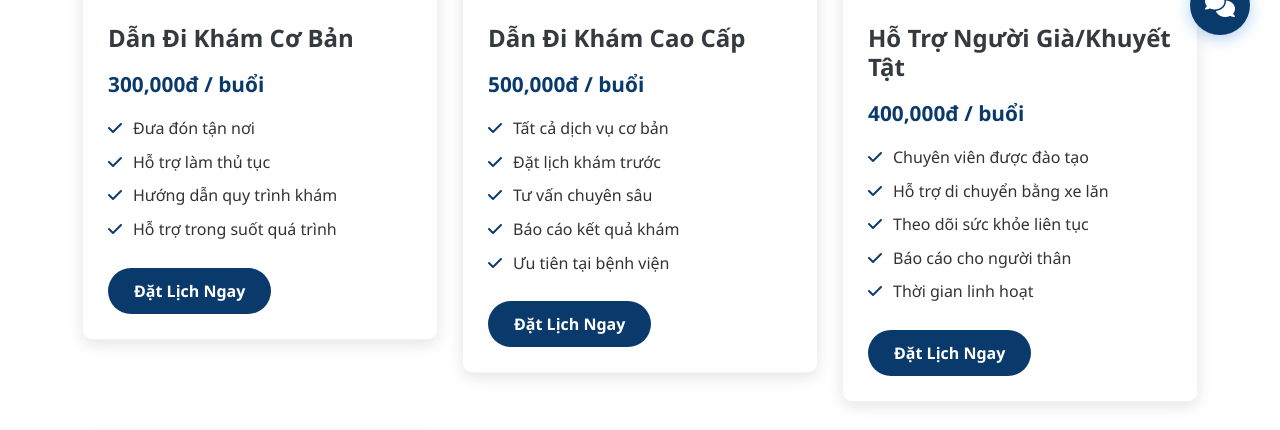
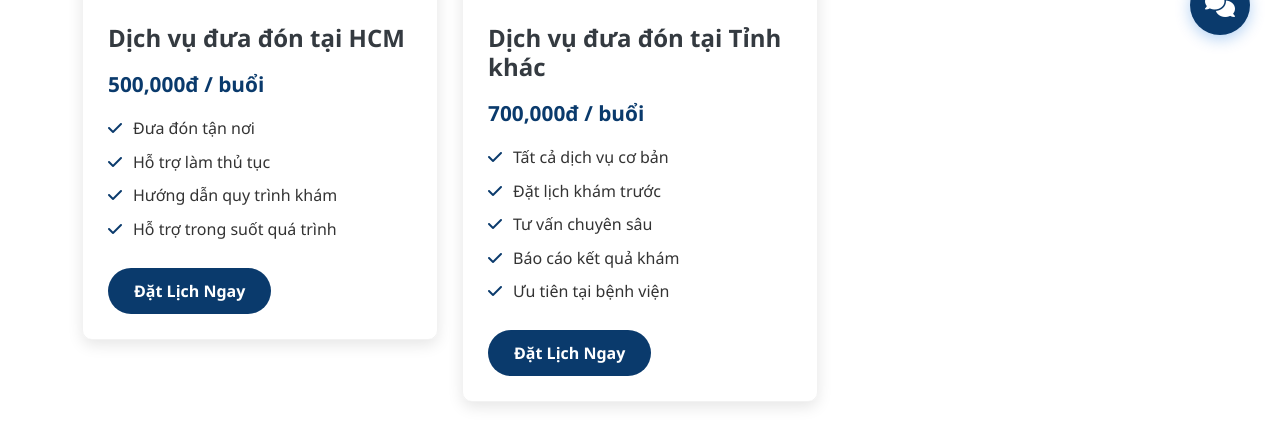
Before and after one commit to sonrasa2k/webDuaBanDiKham, a Flask app: page /services in a window 1280 px wide. Shown: the part 735-1165 px from the top of the page. Run offline with Flask 3, Linux system fonts and the light colour scheme.

Commit message:
fix index

```diff
--- a/templates/services.html
+++ b/templates/services.html
@@ -175,8 +175,8 @@
               <span class="service-badge">Phổ biến</span>
             </div>
             <div class="service-body">
-              <h3 class="service-title">Dẫn Đi Khám Cơ Bản</h3>
-              <div class="service-price">300,000đ / buổi</div>
+              <h3 class="service-title">Dịch vụ đưa đón tại HCM</h3>
+              <div class="service-price">500,000đ / buổi</div>
               <ul class="service-features">
                 <li>Đưa đón tận nơi</li>
                 <li>Hỗ trợ làm thủ tục</li>
@@ -195,8 +195,8 @@
               <img src="https://images.unsplash.com/photo-1576091160550-2173dba999ef?ixlib=rb-1.2.1&auto=format&fit=crop&w=1350&q=80" alt="Dẫn đi khám cao cấp" class="service-img">
             </div>
             <div class="service-body">
-              <h3 class="service-title">Dẫn Đi Khám Cao Cấp</h3>
-              <div class="service-price">500,000đ / buổi</div>
+              <h3 class="service-title">Dịch vụ đưa đón tại Tỉnh khác</h3>
+              <div class="service-price">700,000đ / buổi</div>
               <ul class="service-features">
                 <li>Tất cả dịch vụ cơ bản</li>
                 <li>Đặt lịch khám trước</li>
@@ -205,48 +205,6 @@
                 <li>Ưu tiên tại bệnh viện</li>
               </ul>
               <a href="/booking?service=premium" class="btn btn-book">Đặt Lịch Ngay</a>
-            </div>
-          </div>
-        </div>
-
-        <!-- Dịch vụ 3 -->
-        <div class="col-lg-4 col-md-6">
-          <div class="service-card">
-            <div class="position-relative">
-              <img src="https://images.unsplash.com/photo-1588776814546-1ffcf47267a5?ixlib=rb-1.2.1&auto=format&fit=crop&w=1350&q=80" alt="Hỗ trợ người già" class="service-img">
-            </div>
-            <div class="service-body">
-              <h3 class="service-title">Hỗ Trợ Người Già/Khuyết Tật</h3>
-              <div class="service-price">400,000đ / buổi</div>
-              <ul class="service-features">
-                <li>Chuyên viên được đào tạo</li>
-                <li>Hỗ trợ di chuyển bằng xe lăn</li>
-                <li>Theo dõi sức khỏe liên tục</li>
-                <li>Báo cáo cho người thân</li>
-                <li>Thời gian linh hoạt</li>
-              </ul>
-              <a href="/booking?service=elderly" class="btn btn-book">Đặt Lịch Ngay</a>
-            </div>
-          </div>
-        </div>
-
-        <!-- Dịch vụ 4 -->
-        <div class="col-lg-4 col-md-6">
-          <div class="service-card">
-            <div class="position-relative">
-              <img src="https://images.unsplash.com/photo-1576091160399-112ba8d25d1d?ixlib=rb-1.2.1&auto=format&fit=crop&w=1350&q=80" alt="Dịch vụ doanh nghiệp" class="service-img">
-            </div>
-            <div class="service-body">
-              <h3 class="service-title">Dịch Vụ Doanh Nghiệp</h3>
-              <div class="service-price">Liên hệ</div>
-              <ul class="service-features">
-                <li>Hỗ trợ nhân viên công ty</li>
-                <li>Gói dịch vụ theo yêu cầu</li>
-                <li>Báo cáo định kỳ</li>
-                <li>Thanh toán cuối tháng</li>
-                <li>Hỗ trợ 24/7</li>
-              </ul>
-              <a href="/contact" class="btn btn-book">Liên Hệ Ngay</a>
             </div>
           </div>
         </div>
```
